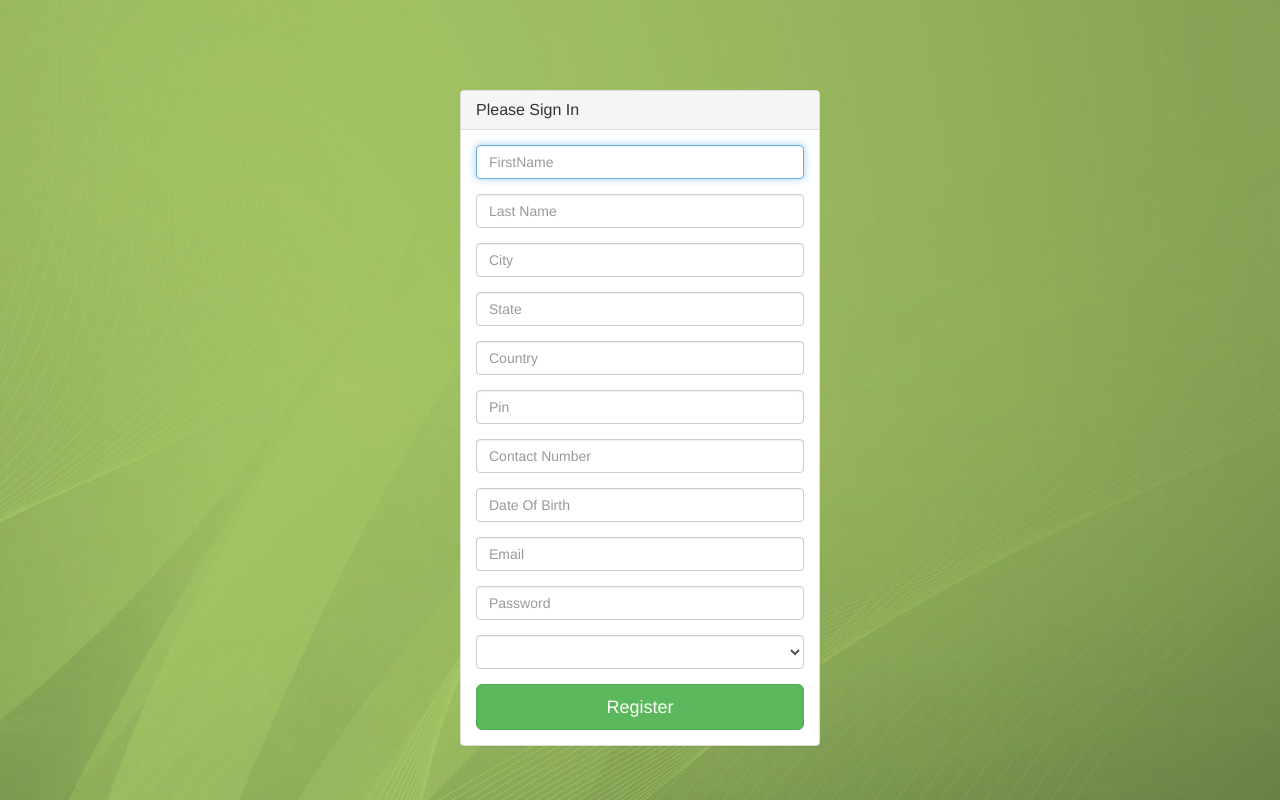
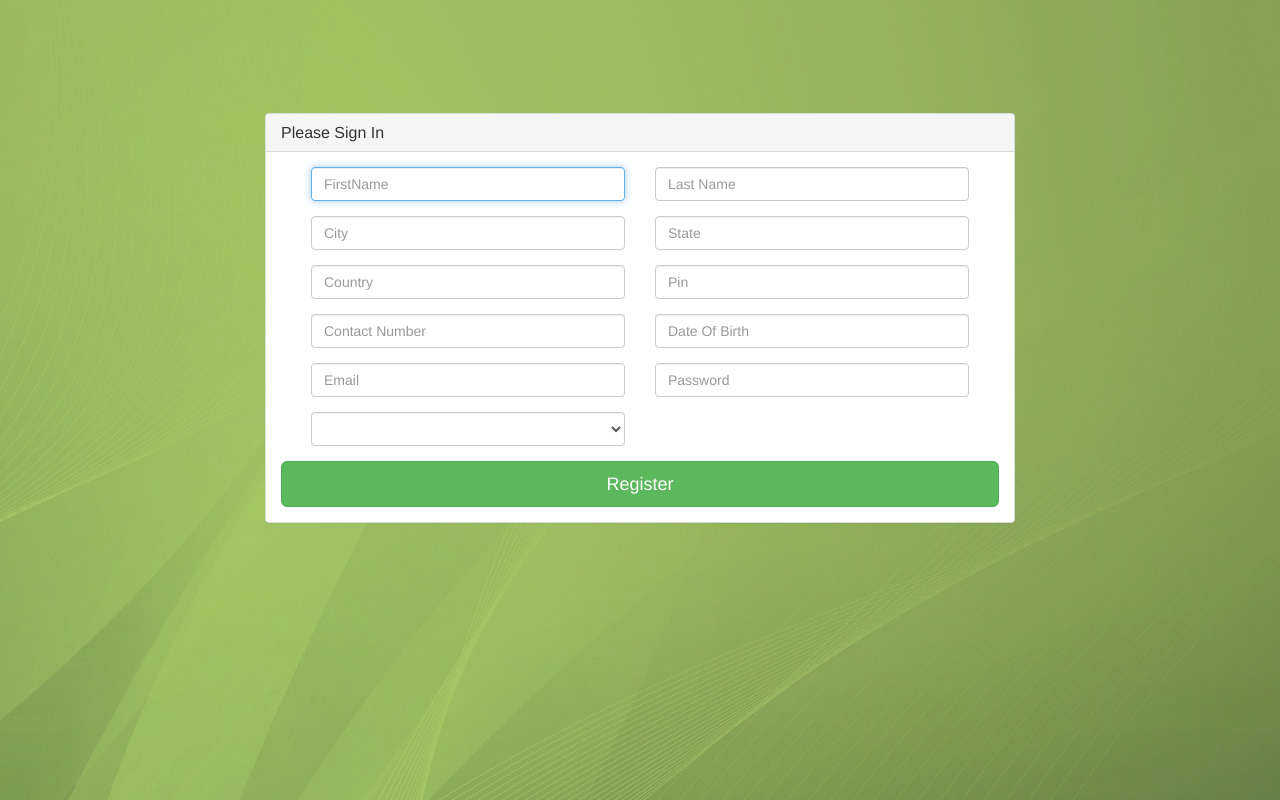
Before and after one commit to ankitaranya123/dummy, a CodeIgniter app: page /index.php/login/register in a window 1280 px wide. Run offline with CodeIgniter, Linux system fonts and the light colour scheme; some libraries are stand-ins or nearby versions.

Commit message:
changes in js and register view

```diff
--- a/application/views/common/footer.php
+++ b/application/views/common/footer.php
@@ -1,4 +1,4 @@
-<script src="<?= base_url(); ?>assets/bower_components/jquery/dist/jquery.min.js"></script>
+
 
 <!-- Bootstrap Core JavaScript -->
 <script src="<?= base_url(); ?>assets/bower_components/bootstrap/dist/js/bootstrap.min.js"></script>
--- a/application/views/login.php
+++ b/application/views/login.php
@@ -3,6 +3,10 @@
     body{
 
         background-image: url('../assets/images/bg3.jpg');
+    }
+    .login-panel{
+
+        margin-top: 35% !important;
     }
 
 </style>
--- a/application/views/register.php
+++ b/application/views/register.php
@@ -4,59 +4,97 @@
 
         background-image: url('../assets/images/bg3.jpg');
     }
+       .login-panel{
+
+        margin-top: 15% !important;
+    }
 
 </style>
 <div class="container">
     <div class="row">
-        <div class="col-md-4 col-md-offset-4">
+        <div class="col-md-2"></div>
+        <div class="col-md-8">
             <div class="login-panel panel panel-default">
                 <div class="panel-heading">
                     <h3 class="panel-title">Please Sign In</h3>
                 </div>
                 <div class="panel-body">
-                    <form role="form" ng-controller="regController"  ng-submit="register.doRegister(regForm)" method="post" name="regForm" id="regfrom" novalidate>
+                    <form role="form" ng-controller="regController"  ng-submit="register.doRegister(regForm)" method="post" name="regForm" id="regForm" novalidate>
                         <fieldset>
+                            <div class="col-md-12">
+                            <div class="col-md-6">
                             <div class="form-group" ng-class="{'has-error':submitted && regForm.fname.$invalid}">
-                                <input class="form-control" required="" placeholder="FirstName" name="fname" ng-model="fname" type="text" autofocus>
+                                <input class="form-control" required="" placeholder="FirstName" name="fname" id="fname" ng-model="fname" type="text" autofocus>
                                 <p ng-show="submitted && regForm.fname.$invalid" class="help-block">Please enter First Name.</p>
                             </div>
+                            </div>
+                                <div class="col-md-6">
                             <div class="form-group" ng-class="{'has-error':submitted && regForm.lname.$invalid}">
                                 <input class="form-control" placeholder="Last Name" name="lname"  ng-model="lname" type="text" value="" required="">
                                 <p ng-show="submitted && regForm.lname.$error.required" class="help-block">Please enter Last Name.</p>
                             </div>
+                            </div>
+                                </div>
+                            <div class="col-md-12">
+                            <div class="col-md-6">
                             <div class="form-group" ng-class="{'has-error':submitted && regForm.city.$invalid}">
                                 <input class="form-control" placeholder="City" name="city"  ng-model="city" type="text" value="" required="">
                                 <p ng-show="submitted && regForm.city.$error.required" class="help-block">Please enter Your City Name.</p>
                             </div>
+                            </div>
+                                <div class="col-md-6">
                             <div class="form-group" ng-class="{'has-error':submitted && regForm.state.$invalid}">
                                 <input class="form-control" placeholder="State" name="state"  ng-model="state" type="text" value="" required="">
                                 <p ng-show="submitted && regForm.state.$error.required" class="help-block">Please enter Your State.</p>
                             </div>
+                            </div>
+                            </div>
+                            <div class="col-md-12">
+                            <div class="col-md-6">
                             <div class="form-group" ng-class="{'has-error':submitted && regForm.country.$invalid}">
                                 <input class="form-control" placeholder="Country" name="country"  ng-model="country" type="text" value="" required="">
                                 <p ng-show="submitted && regForm.country.$error.required" class="help-block">Please enter Your Country Name.</p>
                             </div>
+                            </div>
+                                <div class="col-md-6">
                             <div class="form-group" ng-class="{'has-error':submitted && regForm.pincode.$invalid}">
                                 <input class="form-control" placeholder="Pin" name="pincode"  ng-model="pincode" type="text" value="" required="">
                                 <p ng-show="submitted && regForm.pincode.$error.required" class="help-block">Please enter Pin Number.</p>
                             </div>
+                            </div>
+                            </div>
+                            <div class="col-md-12">
+                            <div class="col-md-6">
                             <div class="form-group" ng-class="{'has-error':submitted && regForm.contact.$invalid}">
                                 <input class="form-control" placeholder="Contact Number" name="contact"  ng-model="contact" type="text" value="" required="">
                                 <p ng-show="submitted && regForm.contact.$error.required" class="help-block">Please enter Your Contact Number.</p>
                             </div>
+                            </div>
+                                <div class="col-md-6">
                             <div class="form-group" ng-class="{'has-error':submitted && regForm.dob.$invalid}">
                                 <input class="form-control" id="dob" placeholder="Date Of Birth" name="dob"  ng-model="dob" type="text" value="" required="">
                                 <p ng-show="submitted && regForm.dob.$error.required" class="help-block">Please enter Your Birth Date.</p>
                             </div>
+                            </div>
+                            </div>
+                            <div class="col-md-12">
+                            <div class="col-md-6">
                             <div class="form-group" ng-class="{'has-error':submitted && regForm.email.$invalid}">
                                 <input class="form-control" placeholder="Email" name="email"  ng-model="email" type="text" value="" required="">
                                 <p ng-show="submitted && regForm.email.$error.required" class="help-block">Please enter Email Address.</p>
                             </div>
+                            </div>
+                                <div class="col-md-6">
                             <div class="form-group" ng-class="{'has-error':submitted && regForm.password.$invalid}">
-                                <input class="form-control" placeholder="Password" name="password"  ng-model="password" type="text" value="" required="">
+                                <input class="form-control" placeholder="Password" name="password"  ng-model="password" type="password" value="" required="" ng-pattern="/^[a-zA-Z0-9]*[@#$%&]+$/">
                                 <p ng-show="submitted && regForm.password.$error.required" class="help-block">Please enter password.</p>
                                 <p ng-show="submitted && regForm.password.$error.minlength" class="help-block">Password is too short.</p>
+                                <p ng-show="submitted && regForm.password.$error.pattern" class="help-block">password must be contain 1 special character and alphabetical character and numeric value</p>
                             </div>
+                            </div>
+                            </div>
+                            <div class="col-md-12">
+                            <div class="col-md-6">
                             <div class="form-group" ng-class="{'has-error':submitted && regForm.access_level.$invalid}">
                                 <select class="form-control" name="access_level" ng-model="access_level">
                                     <option value=" "></option>
@@ -65,6 +103,8 @@
                                     <option value="3">Employee</option>
                                 </select>
                                 <p ng-show="submitted && regForm.access_level.$error.required" class="help-block">Please Select Access Level.</p>
+                            </div>
+                            </div>
                             </div>
                             <!-- Change this to a button or input when using this as a form -->
                             <!--<a href="index.html" class="btn btn-lg btn-success btn-block">Login</a>-->
--- a/assets/viewjs/login.js
+++ b/assets/viewjs/login.js
@@ -80,6 +80,7 @@ app.controller('regController', ['$scope', '$http', '$templateCache','$window',
                     /* Successful HTTP post request or not */
                     request.success(function (data) {
                         if (data == "1") {
+                            $("#regForm")[0].reset();
                             $.notify("You are successfully Registered", "success",
                             {
                                 position:"top center",
@@ -91,7 +92,7 @@ app.controller('regController', ['$scope', '$http', '$templateCache','$window',
 
                         }
                         else {
-
+                             $("#regForm")[0].reset();
                             //  alert("Not logged in");
                             $.notify("Email allready been taken..",
                             {
```
